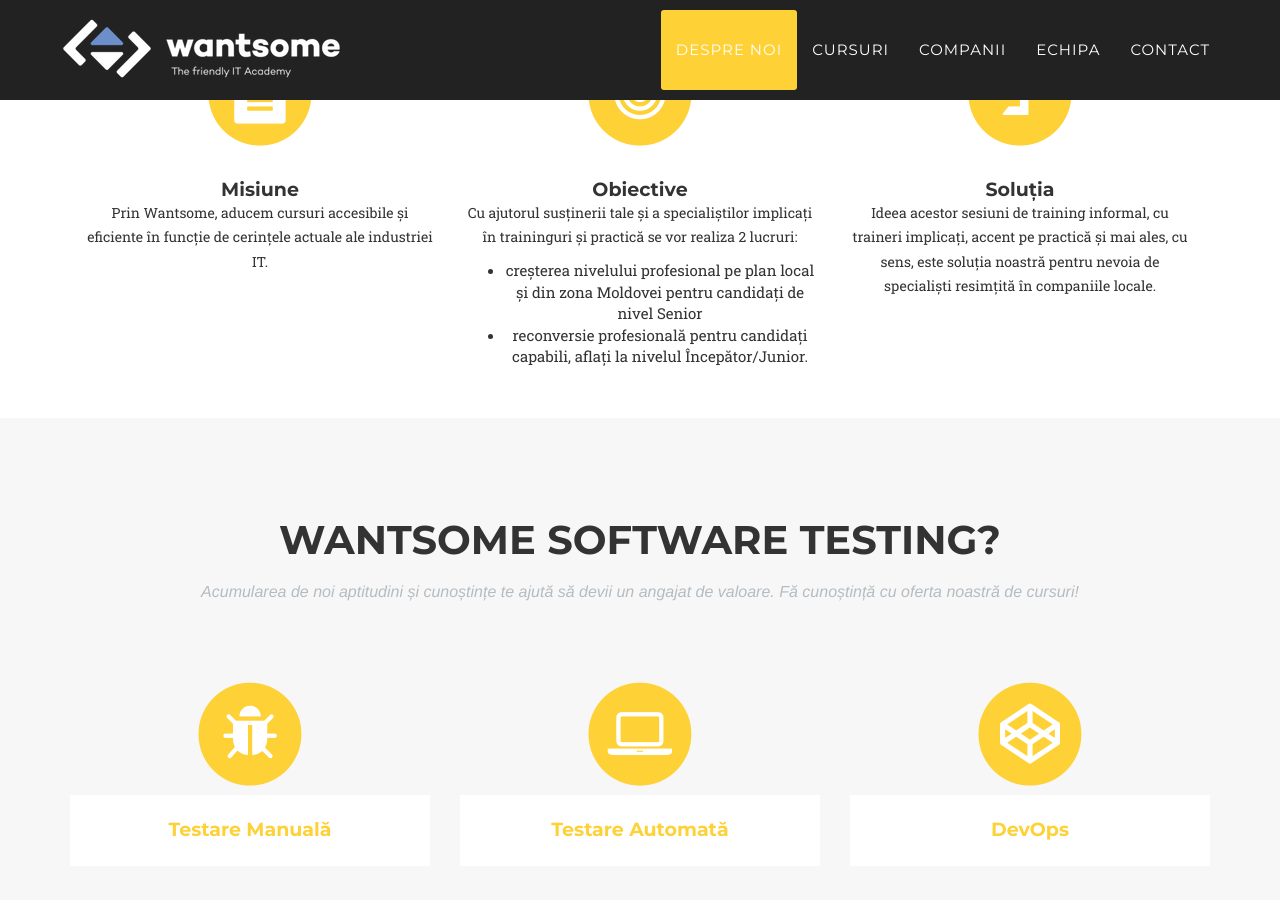
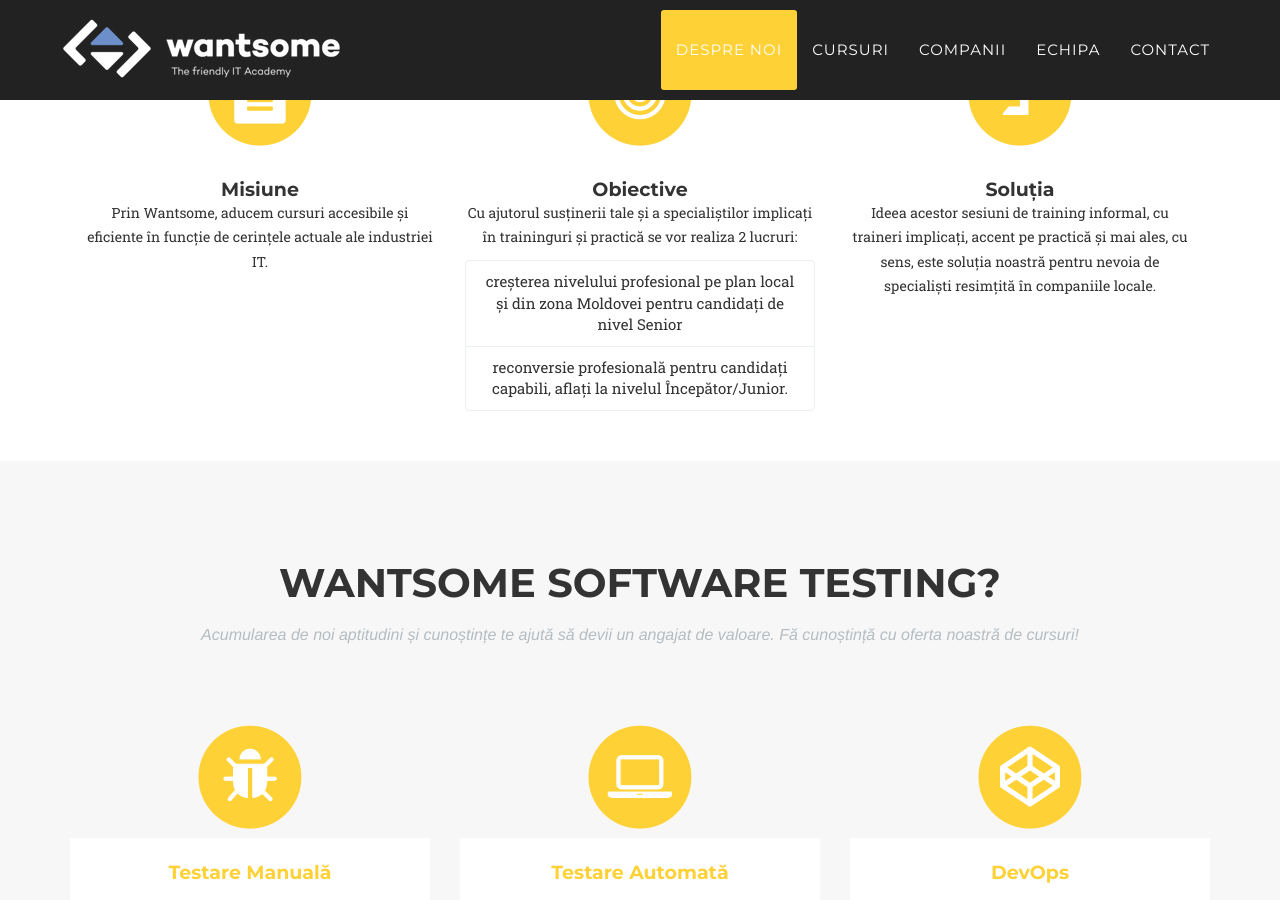
Before and after one commit to wantsomero/wantsomero.github.io, a Jekyll site: the page built from index.html, in a window 1280 px wide and 900 px high, scrolled down 1033 px. Built offline with Jekyll 4.4.1, drawn with Linux system fonts in a browser that asks for light colours; some web fonts are replaced.

Commit message:
small updates for companies

```diff
--- a/_includes/about.html
+++ b/_includes/about.html
@@ -31,9 +31,9 @@
                     </span>
                       <h4>Obiective</h4>
                       <p>Cu ajutorul susținerii tale și a specialiștilor implicați în traininguri și practică se vor realiza 2 lucruri:</p>
-                      <ul>
-                        <li>creșterea nivelului profesional pe plan local și din zona Moldovei pentru candidați de nivel Senior</li>
-                        <li>reconversie profesională pentru candidați capabili, aflați la nivelul Începător/Junior.</li>
+                      <ul class="list-group">
+                        <li class="list-group-item">creșterea nivelului profesional pe plan local și din zona Moldovei pentru candidați de nivel Senior</li>
+                        <li class="list-group-item">reconversie profesională pentru candidați capabili, aflați la nivelul Începător/Junior.</li>
                       </ul>
                   </div>
               </div>
--- a/_includes/companies.html
+++ b/_includes/companies.html
@@ -10,10 +10,10 @@
             <div class="row">
                 <h4 class="service-heading">Testare Automată</h4>
                     <div>
-                      <ul>
-                        <li>Evaluare și realizare concept framework de testare automată</li>
-                        <li>Implementare framework de testare automată</li>
-                        <li>Training intern, adaptat companiei, pentru testare automată</li>
+                      <ul class="list-group">
+                        <li class="list-group-item">Evaluare și realizare concept framework de testare automată</li>
+                        <li class="list-group-item">Implementare framework de testare automată</li>
+                        <li class="list-group-item">Training intern, adaptat companiei, pentru testare automată</li>
                       </ul>
                     </div>
                 </div>
```
Also changed, not shown: 8 other files.
